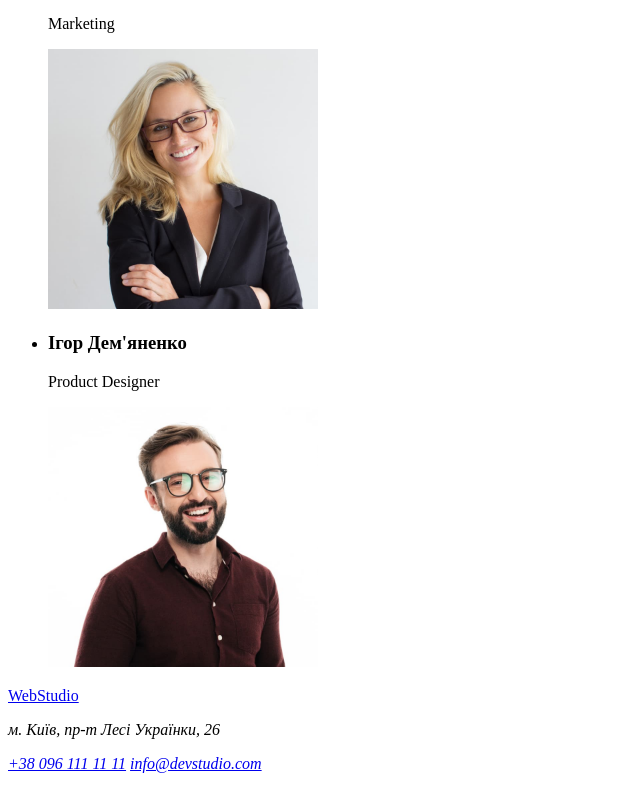
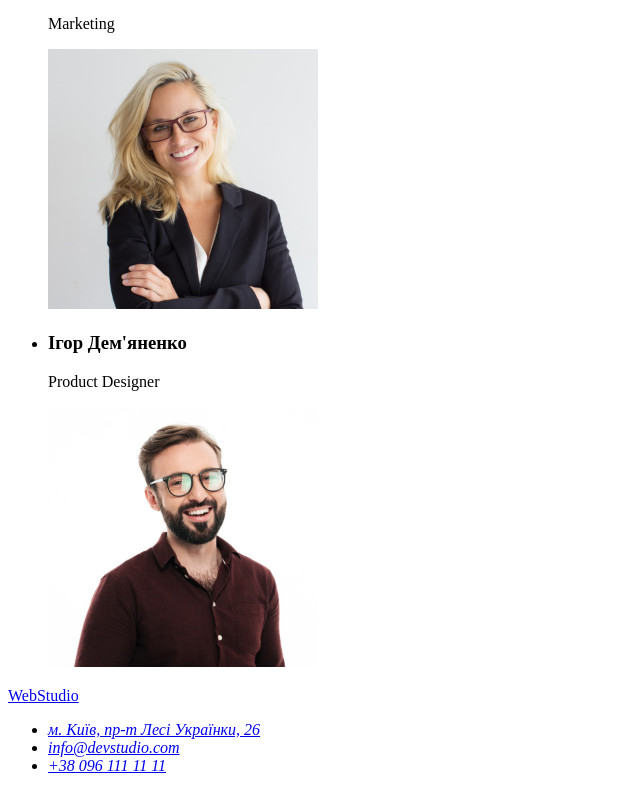
Before and after one commit to iargina/goit-markup-hw-01, a plain HTML site: page index.html in a window 1280 px wide. Shown: the part 1714-2505 px from the top of the page, without its empty margins (0-640 px from the left). Drawn offline with Linux system fonts and the light colour scheme.

Commit message:
Добавлен переход на гугл-карты

```diff
--- a/index.html
+++ b/index.html
@@ -73,9 +73,14 @@
     <footer>
         <a href="/studio">WebStudio</a>
         <address>
-            <p>м. Київ, пр-т Лесі Українки, 26</p>
-            <a href="tel:+380961111111">+38 096 111 11 11</a>
-            <a href="mailto:info@devstudio.com">info@devstudio.com</a>
+            <ul>
+                <li>
+                    <a href="https://goo.gl/maps/As9qBDeMbdzoeBJFA" target="_blank" rel="noreferrer noopener"> м. Київ, пр-т Лесі
+                        Українки, 26</a>
+                </li>
+                <li><a href="mailto:info@devstudio.com">info@devstudio.com</a></li>
+                <li><a href="tel:+380961111111">+38 096 111 11 11</a></li>
+            </ul>
         </address>
     </footer>
 
```
